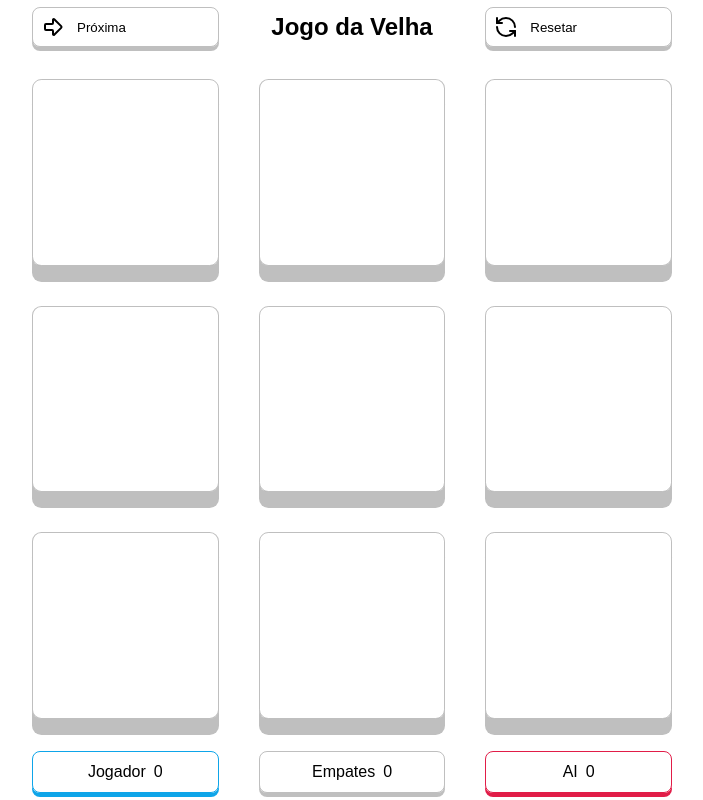
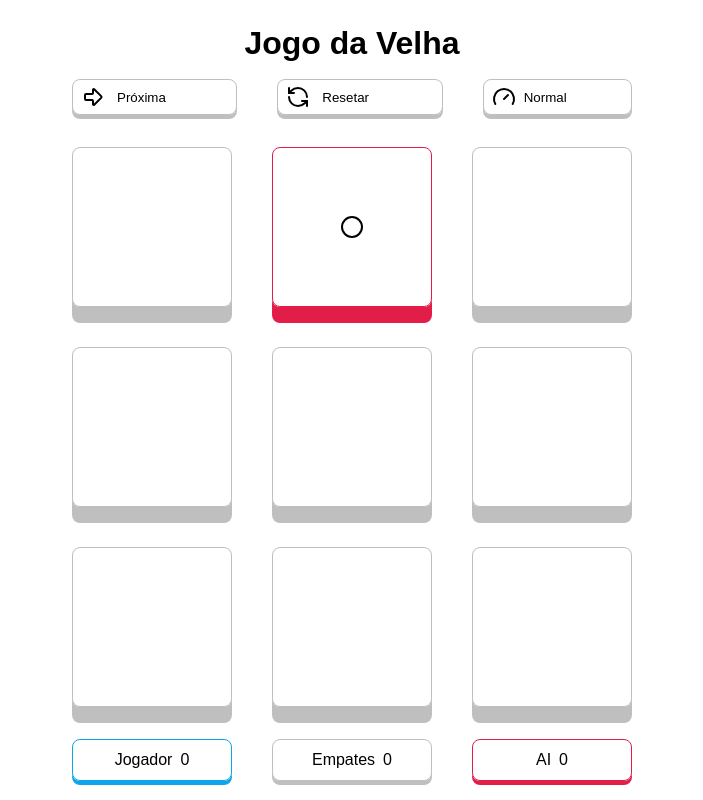
Before and after one commit to yur1freitas/tic-tac-toe, a website built with Vite: page index.html in a window 1280 px wide. Shown: the whole page, without its empty margins (288-991 px from the left). Built offline with nearby package versions, Linux system fonts and the light colour scheme; a web font is replaced by a local one.

Commit message:
feat: adicione a possibilidade de selecionar a dificuldade do jogo
Anteriormente, a dificuldade do jogo já era pré-estabelecidade, não
sendo possível selecioná-la pela interface

Agora, com o reajuste do layout do jogo, foi adicionado uma opção
que permite selecionar um dos quatros níveis de dificuldade
disponíveis

```diff
--- a/index.html
+++ b/index.html
@@ -8,17 +8,28 @@
     <body>
         <main class="game">
             <div class="game__header">
-                <button class="game__next-round-btn">
-                    <i data-lucide="arrow-big-right"></i>
-                    <span>Próxima</span>
-                </button>
                 <div class="game__title">
                     <h1>Jogo da Velha</h1>
                 </div>
-                <button class="game__reset-btn">
-                    <i data-lucide="refresh-ccw"></i>
-                    <span>Resetar</span>
-                </button>
+                <div class="game__controls">
+                    <button class="game__next-round-btn">
+                        <i class="icon" data-lucide="arrow-big-right"></i>
+                        <span>Próxima</span>
+                    </button>
+                    <button class="game__reset-btn">
+                        <i class="icon" data-lucide="refresh-ccw"></i>
+                        <span>Resetar</span>
+                    </button>
+                    <div class="game__difficulty">
+                        <i class="icon" data-lucide="gauge"></i>
+                        <select id="difficulty">
+                            <option value="easy">Fácil</option>
+                            <option value="normal" selected>Normal</option>
+                            <option value="hard">Difícil</option>
+                            <option value="impossible">Impossível</option>
+                        </select>
+                    </div>
+                </div>
             </div>
             <div class="game__board"></div>
             <div class="game__scoreboard">
--- a/src/components/GameArea.js
+++ b/src/components/GameArea.js
@@ -6,6 +6,8 @@ import { AI } from '../libs/core/models/ai/AI.js'
 import { CellArea } from './CellArea.js'
 
 export function GameArea() {
+    let cpu = new AI()
+
     const user = new Player({
         type: Cell.Cross,
         name: 'Player'
@@ -48,7 +50,7 @@ export function GameArea() {
                 game = game.mark(cell.row, cell.col)
 
                 if (game.currentPlayer.isAI) {
-                    game = AI.mark(game)
+                    game = cpu.mark(game)
                 }
 
                 if (game.result.isFinished) {
@@ -66,7 +68,7 @@ export function GameArea() {
         game = game.reset()
 
         if (game.firstPlayer === game.ai) {
-            game = AI.mark(game)
+            game = cpu.mark(game)
         }
 
         render()
@@ -76,11 +78,16 @@ export function GameArea() {
         game = game.nextRound()
 
         if (game.firstPlayer === game.ai) {
-            game = AI.mark(game)
+            game = cpu.mark(game)
         }
 
         render()
     }
 
-    return { render, nextRound, resetGame }
+    const updateDifficulty = (difficulty) => {
+        cpu = new AI(difficulty)
+        nextRound()
+    }
+
+    return { render, nextRound, resetGame, updateDifficulty }
 }
--- a/src/index.js
+++ b/src/index.js
@@ -5,7 +5,7 @@ import './lucide.js'
 
 import { GameArea } from './components/GameArea.js'
 
-const { render, nextRound, resetGame } = GameArea()
+const { render, nextRound, resetGame, updateDifficulty } = GameArea()
 
 const resetBtn = document.querySelector('.game__reset-btn')
 resetBtn.addEventListener('click', resetGame)
@@ -13,4 +13,14 @@ resetBtn.addEventListener('click', resetGame)
 const nextRoundBtn = document.querySelector('.game__next-round-btn')
 nextRoundBtn.addEventListener('click', nextRound)
 
+const difficultySelect = document.getElementById('difficulty')
+
+window.addEventListener('DOMContentLoaded', () => {
+    updateDifficulty(difficultySelect.value)
+})
+
+difficultySelect.addEventListener('change', (e) => {
+    updateDifficulty(e.currentTarget.value)
+})
+
 render()
--- a/src/lucide.js
+++ b/src/lucide.js
@@ -1,7 +1,8 @@
-import { createIcons, RefreshCcw, ArrowBigRight } from 'lucide'
+import { createIcons, RefreshCcw, ArrowBigRight, Gauge } from 'lucide'
 
 createIcons({
     icons: {
+        Gauge,
         RefreshCcw,
         ArrowBigRight
     }
--- a/src/styles/index.css
+++ b/src/styles/index.css
@@ -7,12 +7,19 @@
 }
 
 :root {
-    --width: 80vmin;
-    --max-width: 64rem;
+    --width: 100vmin;
+    --max-width: 95%;
 
     --ai-color: #e11d48;
     --user-color: #0ea5e9;
     --default-color: rgba(0, 0, 0, 0.25);
+}
+
+@media screen and (min-width: 700px) {
+    :root {
+        --width: 70vmin;
+        --max-width: 62rem;
+    }
 }
 
 html,
@@ -39,25 +46,34 @@ body,
     width: var(--width);
     max-width: var(--max-width);
 
-    display: grid;
+    display: flex;
     align-items: center;
-    grid-template-columns: repeat(3, 1fr);
-    gap: 5vmin;
+    flex-direction: column;
+    gap: 0.75rem;
+}
+
+.game__controls {
+    width: 100%;
+    display: flex;
+    flex-wrap: wrap;
+    gap: 0.5rem 5vmin;
 }
 
 .game__title {
     width: 100%;
+    flex: 1;
     text-align: center;
 }
 
 .game__title h1 {
-    font-size: clamp(0.85rem, 4vmin, 1.5rem);
+    font-size: clamp(1.5rem, 4vmin, 2rem);
 }
 
 .game__reset-btn,
 .game__next-round-btn {
+    flex: 1;
     width: 100%;
-    height: 2.5rem;
+    height: 2.25rem;
 
     display: flex;
     align-items: center;
@@ -67,7 +83,7 @@ body,
     appearance: none;
     background-color: transparent;
 
-    padding: 0.5rem;
+    padding: 0 0.5rem;
     border-radius: 0.5rem;
     border: 1px solid var(--default-color);
 
@@ -80,11 +96,59 @@ body,
     font-family: inherit;
 }
 
-:where(.game__reset-btn, .game__next-round-btn):hover {
+.game__difficulty {
+    flex: 1;
+    width: 100%;
+    height: 2.25rem;
+    min-width: fit-content;
+
+    display: flex;
+    align-items: center;
+
+    outline: none;
+    appearance: none;
+    background-color: transparent;
+
+    border-radius: 0.5rem;
+    border: 1px solid var(--default-color);
+
+    box-shadow: 0 0.5vmin 0 var(--default-color);
+    transition: transform 0.2s cubic-bezier(0.3, 0.8, 0.5, 1);
+
+    transform-origin: bottom;
+
+    position: relative;
+}
+
+.game__difficulty select {
+    width: 100%;
+    height: 100%;
+    min-width: fit-content;
+
+    border: none;
+    outline: none;
+    appearance: none;
+    background-color: transparent;
+
+    cursor: pointer;
+    font-family: inherit;
+
+    padding-left: 2.5rem;
+}
+
+.game__difficulty .icon {
+    position: absolute;
+    left: 0.5rem;
+
+    appearance: none;
+    pointer-events: none;
+}
+
+:where(.game__reset-btn, .game__next-round-btn, .game__difficulty):hover {
     transform: scale(0.98);
 }
 
-:where(.game__reset-btn, .game__next-round-btn):active {
+:where(.game__reset-btn, .game__next-round-btn, .game__difficulty):active {
     transform: scale(0.95);
 }
 
```
Also changed, not shown: src/libs/core/models/ai/AI.js.
